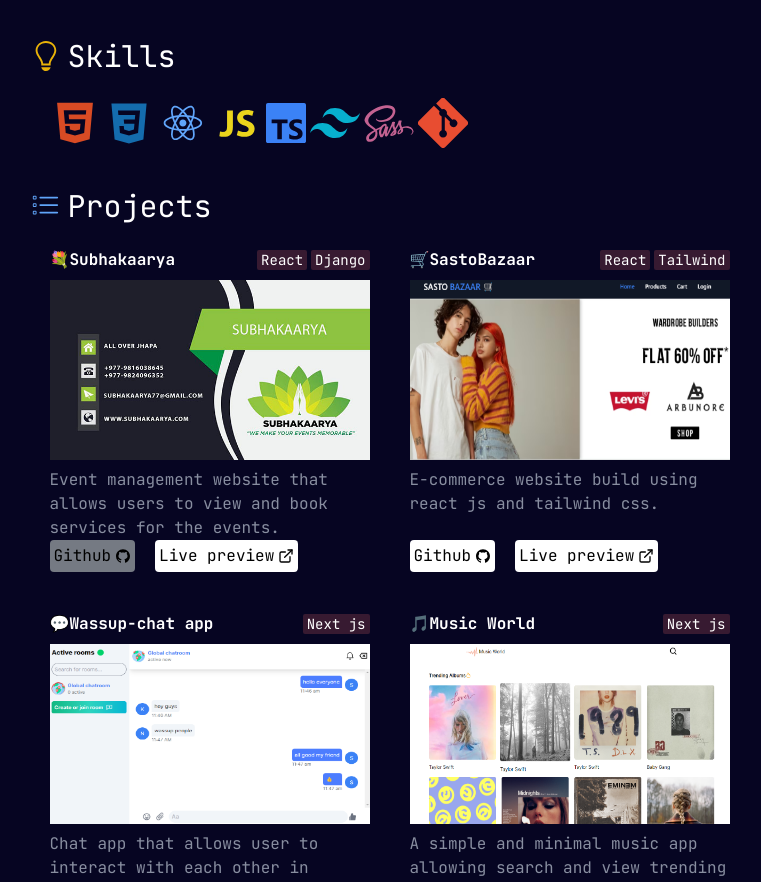
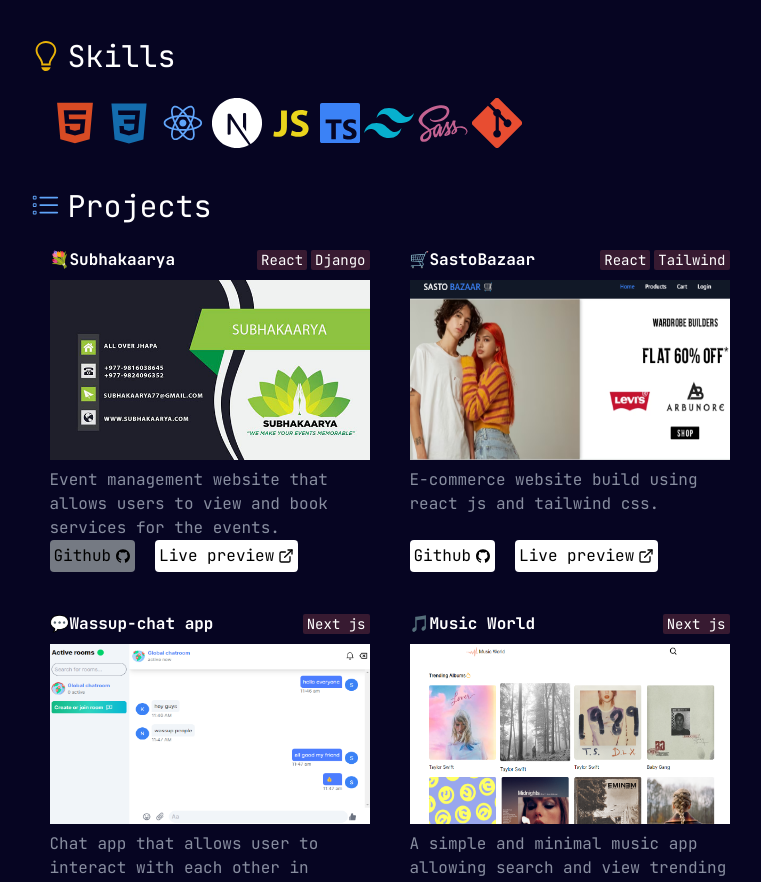
Before and after one commit to KriteshTimsina/portfolio-v2, a React (Vite) app: page / in a window 1280 px wide. Shown: the part 940-1822 px from the top of the page, without its empty margins (212-973 px from the left). Built offline with nearby package versions, Linux system fonts and the light colour scheme.

Commit message:
fix deploy error

```diff
--- a/src/pages/Skills.tsx
+++ b/src/pages/Skills.tsx
@@ -1,6 +1,6 @@
 import { GoLightBulb } from "react-icons/go";
 import { DiReact, DiJavascript1, DiCss3, DiSass } from "react-icons/di";
-import { SiTypescript, SiTailwindcss } from "react-icons/si";
+import { SiTypescript, SiTailwindcss, SiNextdotjs } from "react-icons/si";
 import { AiFillHtml5 } from "react-icons/ai";
 import { BsGit } from "react-icons/bs";
 
@@ -27,6 +27,7 @@ const Skills = () => {
           size={50}
           className="text-blue-400 "
         />
+        <SiNextdotjs title="Next Js- React framework" size={50} />
         <DiJavascript1
           title="Javascript"
           size={50}
--- a/src/utils/projectsData.ts
+++ b/src/utils/projectsData.ts
@@ -1,6 +1,5 @@
 import musicsansar from "../assets/musicworld.png";
 import expensetracker from "../assets/expensetracker.jpg";
-import passwordgenerator from "../assets/passwordgenerator.png";
 import sastobazaar from "../assets/sastobazaar.png";
 import subhakaarya from "../assets/subhakaarya.jpg";
 import chat from "../assets/chat.png";
```
